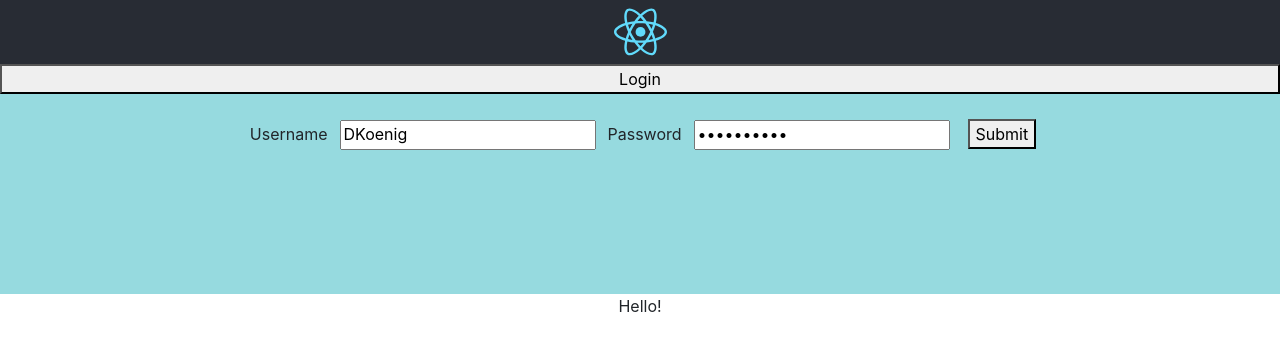
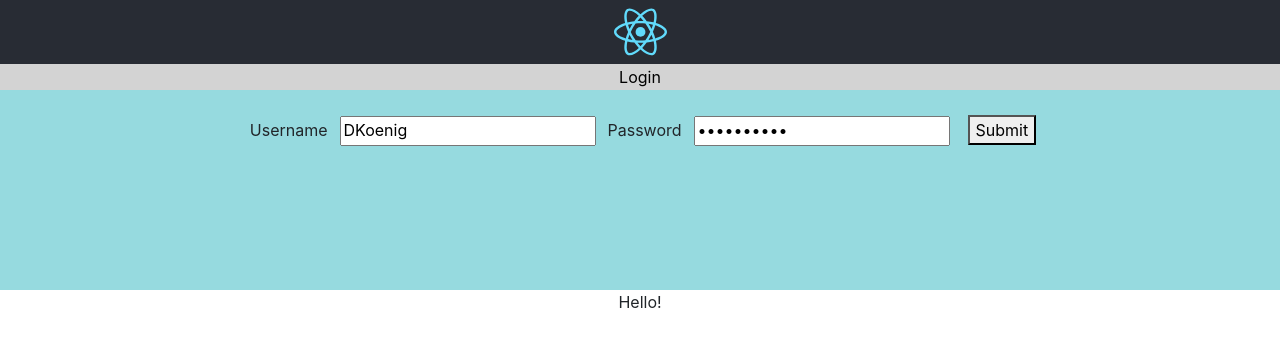
Before and after one commit to dylanosaur/p1-react, a React (Create React App) app: page / in a window 1280 px wide. Shown: the top 350 px of the page. Built offline with nearby package versions, Linux system fonts and the light colour scheme.

Commit message:
navbar beautified

```diff
--- a/src/App.css
+++ b/src/App.css
@@ -19,9 +19,12 @@
   color: white;
 }
 
-.visibility {
-  visibility: hidden;
-  display: none;
+.light {
+  background-color: white;
+}
+
+.dark {
+  background-color: lightgrey;
 }
 
 .App-link {
@@ -57,6 +60,7 @@
 #navbar > * {
   min-width: 0;
   flex-grow: 1;
+  border-width: 0px;
 }
 
 #content-container {
--- a/src/components/NavBar.tsx
+++ b/src/components/NavBar.tsx
@@ -5,18 +5,25 @@ export default class NavBar extends React.Component<any, any> {
   render() {
     console.log('rerendering NavBar for role ID', this.props.roleid)
 
-    const Login = <NavItem view='Login' onClick={() => this.props.reset()} />
+    const Login = <NavItem view='Login' onClick={() => this.props.reset()}
+      colorClass={(this.props.view === 'Login') ? 'dark' : 'light'} />
     const SubmitReimbursement = <NavItem view='Submit Reimbursements' onClick={() => {
       this.props.setView('Submit Reimbursements');
       this.props.getUserReimbursements();
-    }} />
+    }}
+      colorClass={(this.props.view === 'Submit Reimbursements') ? 'dark' : 'light'} />
     const UpdateReimbursements = <NavItem view='Update Reimbursements' onClick={() => {
       this.props.displayDefaultReimbursements();
       this.props.setView('Update Reimbursements');
-    }} />
-    const UpdateUsers = <NavItem view='Update Users' onClick={() => this.props.setView('Update Users')} />
-    const Logout = <NavItem view='Logout' onClick={() => this.props.reset()} />
+    }}
+      colorClass={(this.props.view === 'Update Reimbursements') ? 'dark' : 'light'} />
+    const UpdateUsers = <NavItem view='Update Users' onClick={() => this.props.setView('Update Users')}
+      colorClass={(this.props.view === 'Update Users') ? 'light' : 'dark'} />
+    const Logout = <NavItem view='Logout' onClick={() => this.props.reset()}
+      colorClass={(this.props.view === 'Logout') ? 'dark' : 'light'} />
     const Greeting = <div id='greeting'>Current User: {this.props.user['firstName']} {this.props.user['lastName']}</div>
+
+
     switch (this.props.roleid) {
       // finance manager view
       case 2:
--- a/src/components/NavItem.tsx
+++ b/src/components/NavItem.tsx
@@ -3,6 +3,9 @@ import React from 'react'
 export default class NavItem extends React.Component<any, any> {
   // buttons for the nav menu
   render() {
-    return (<button onClick={() => this.props.onClick()} id={this.props.view + '-button'}>{this.props.view}</button>)
+    return (
+      <button onClick={() => this.props.onClick()} id={this.props.view + '-button'}
+        className={this.props.colorClass}>{this.props.view}</button>
+    )
   }
 }
```
Also changed, not shown: 1 other file (tests, documents, lock files or other folders).
